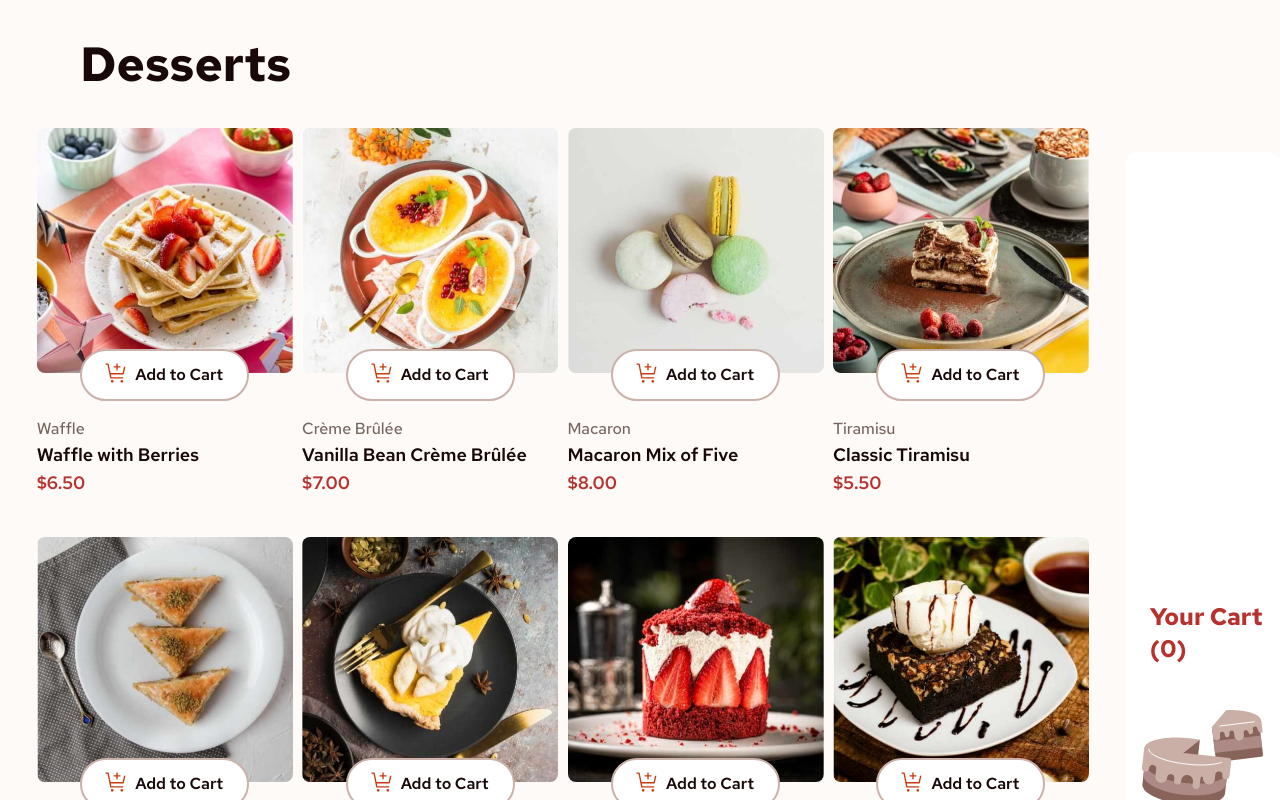
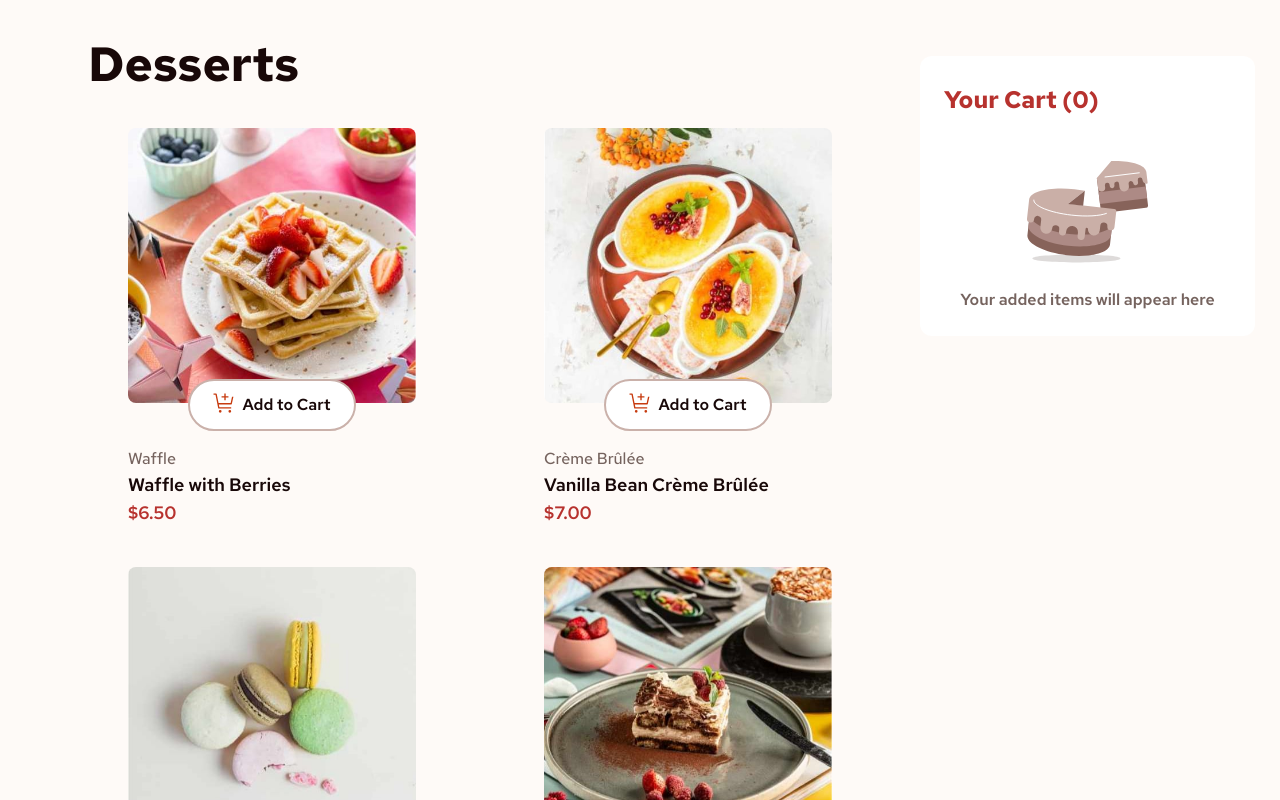
Before and after one commit to Abaljerind/product-list-with-card, a React (Vite) app: page / in a window 1280 px wide. Shown: the top 800 px of the page. Built offline with nearby package versions, Linux system fonts and the light colour scheme.

Commit message:
Add styles for breakpoint lg

```diff
--- a/src/components/CartSummary.jsx
+++ b/src/components/CartSummary.jsx
@@ -9,7 +9,7 @@ export default function CartSummary({
   onConfirmedOrder,
 }) {
   return (
-    <>
+    <div className="lg:-mt-24">
       {totalFood ? (
         <CartList
           totalFood={totalFood}
@@ -21,6 +21,6 @@ export default function CartSummary({
       ) : (
         <EmptyCartList />
       )}
-    </>
+    </div>
   );
 }
--- a/src/components/FoodList.jsx
+++ b/src/components/FoodList.jsx
@@ -9,7 +9,7 @@ export default function FoodList({
   onAddFood,
 }) {
   return (
-    <div className="font-red-hat mx-auto mb-6 flex w-[335px] flex-col justify-center md:mb-10 md:w-64">
+    <div className="font-red-hat mx-auto mb-6 flex w-[335px] flex-col justify-center md:mb-10 md:w-64 lg:w-72">
       <picture>
         {/* Image for desktop */}
         <source srcSet={food.image.desktop} media="(min-width: 1024px)" />
--- a/src/components/MenuFood.jsx
+++ b/src/components/MenuFood.jsx
@@ -8,7 +8,7 @@ export default function MenuFood({
   onAddFood,
 }) {
   return (
-    <div className="md:flex md:flex-wrap md:px-8">
+    <div className="md:flex md:flex-wrap md:px-8 lg:-mr-10 lg:w-full lg:max-w-[75%] lg:items-start lg:px-16">
       {menu.map((food, index) => {
         const selectedFood = cart.find(
           (item) => item.id === `${food.name}-${food.price}`,
--- a/src/components/Title.jsx
+++ b/src/components/Title.jsx
@@ -1,6 +1,6 @@
 export function Title() {
   return (
-    <h1 className="font-red-hat my-8 ml-6 text-5xl font-bold text-rose-900 md:my-10 md:px-14 md:text-5xl">
+    <h1 className="font-red-hat my-8 ml-6 text-5xl font-bold text-rose-900 md:my-10 md:px-14 md:text-5xl lg:px-16">
       Desserts
     </h1>
   );
```
